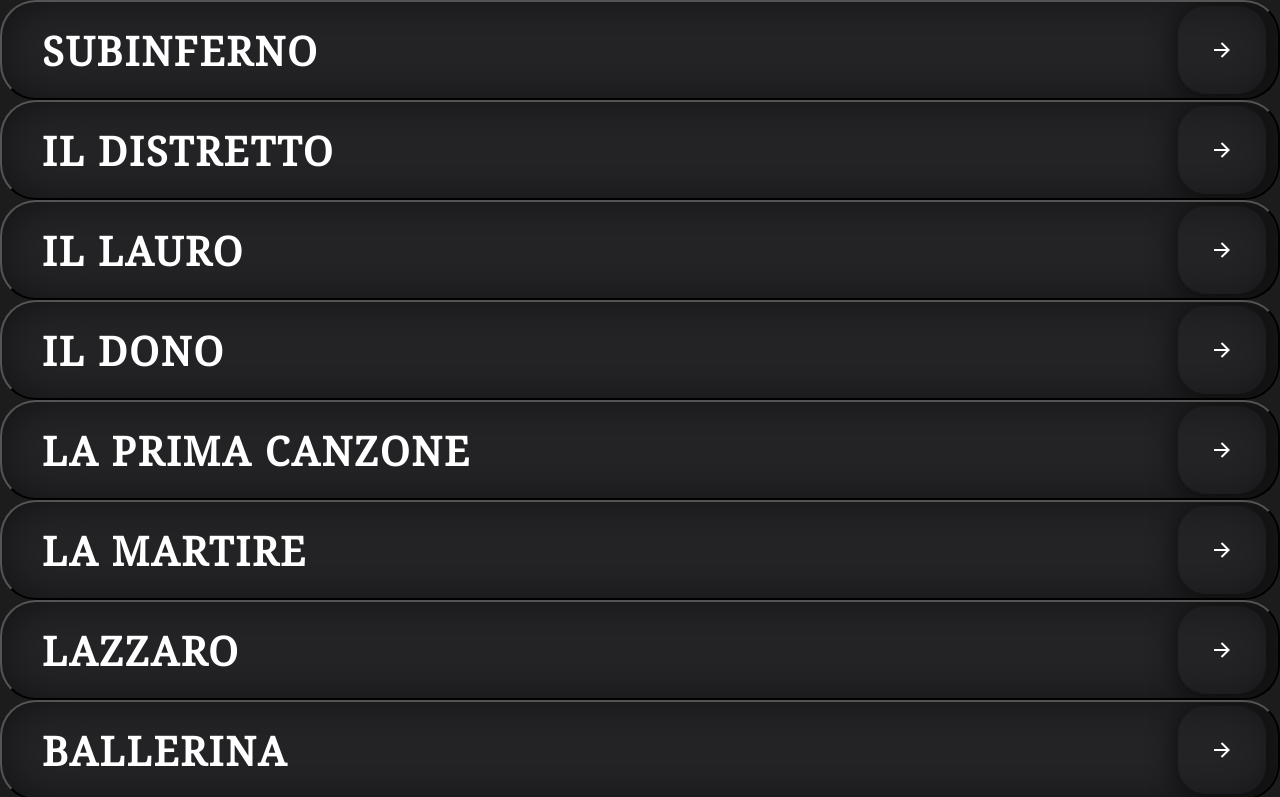
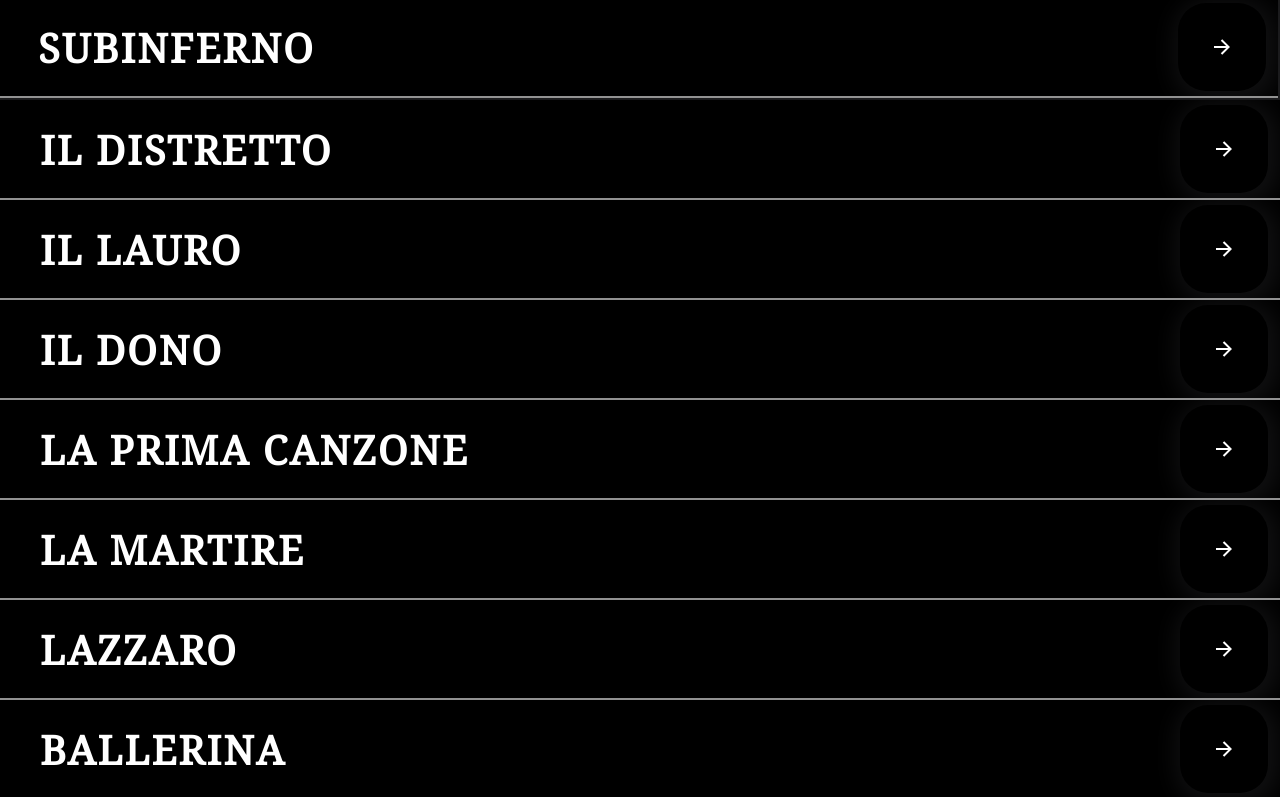
Before and after one commit to Sturned313/Sturned313.github.io, a plain HTML site: page chapters-rising.html in a window 1280 px wide. Shown: the top 797 px of the page. Drawn offline with Linux system fonts and the light colour scheme.

Commit message:
miglioramento grafica

```diff
--- a/css/specifico.css
+++ b/css/specifico.css
@@ -1,13 +1,15 @@
 
 .contactButton {
-  background: #242427;
+  background: #000000;
   color: white;
   font-family:'Noto Serif', serif;
   padding-left: 1em;
   font-size: 40px;
   font-weight: 900;
-  border-radius: 0.9em;
-  border-color: #000000;
+  border-top: none;
+  border-left: none;
+  border-right: none;
+  border-color: #e6e6e6;
   cursor: pointer;
   letter-spacing: 0.05em;
   display: flex;
```
